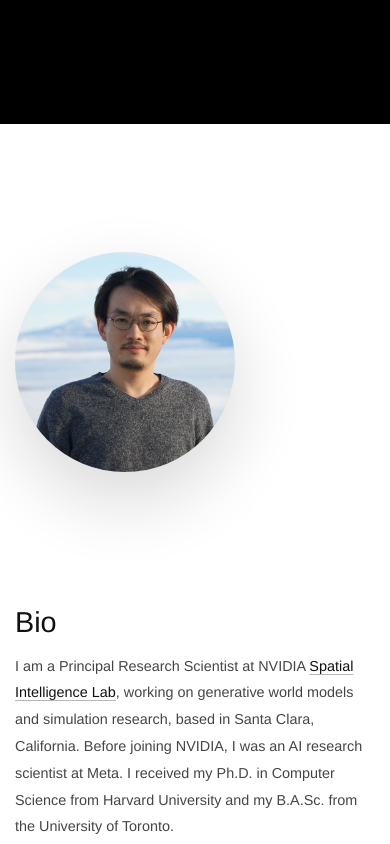
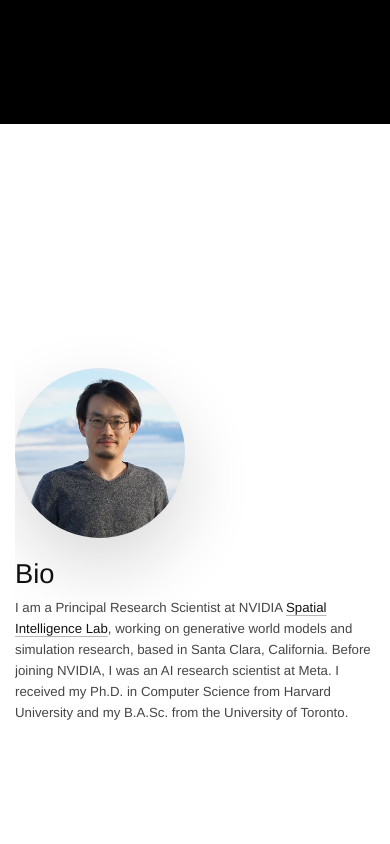
Before and after one commit to jw-vision/jw-vision.github.io, a plain HTML site: page index.html in a window 390 px wide. Shown: the part 720-1564 px from the top of the page. Drawn offline with Linux system fonts and the light colour scheme; a web font is replaced by a local one.

Commit message:
Improve mobile bio viewport fit

```diff
--- a/styles.css
+++ b/styles.css
@@ -523,16 +523,32 @@ h4 {
 
   .bio-page {
     grid-template-columns: 1fr;
-    gap: 24px;
-    padding: 72px 0;
+    align-content: center;
+    min-height: 100svh;
+    min-height: 100dvh;
+    height: 100svh;
+    height: 100dvh;
+    gap: clamp(12px, 3dvh, 22px);
+    padding: clamp(28px, 7dvh, 54px) 0;
+    overflow: hidden;
   }
 
   .bio-copy {
     max-width: 100%;
   }
 
+  .bio-label {
+    margin-bottom: 10px;
+    font-size: clamp(1.45rem, 7vw, 1.9rem);
+  }
+
+  .bio-text {
+    font-size: clamp(0.76rem, 3.4vw, 0.88rem);
+    line-height: 1.58;
+  }
+
   .bio-portrait {
-    width: min(220px, 100%);
+    width: min(34dvh, 170px, 50vw);
     order: -1;
   }
 
```
